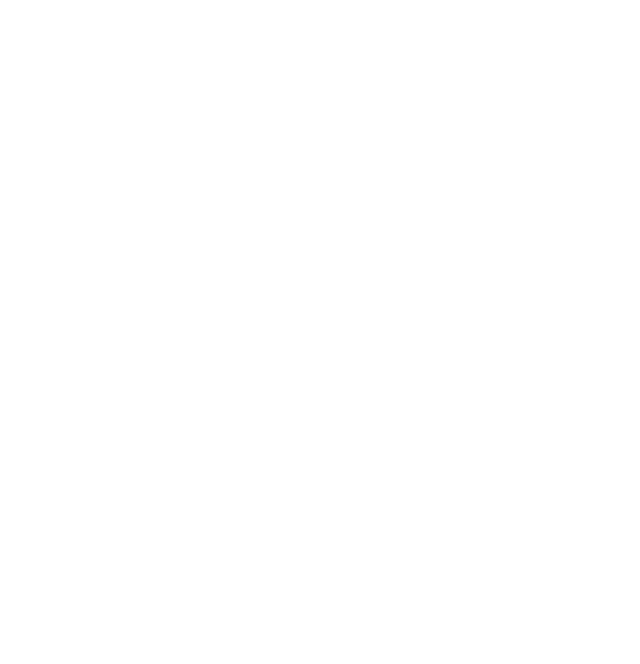
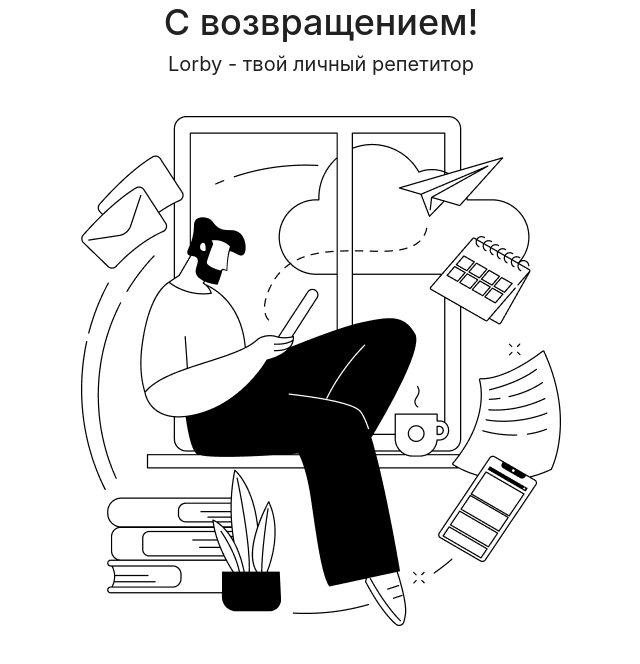
Before and after one commit to Venera00/neobis-front-auth, a React (Create React App) app: page /loggedin in a window 1280 px wide. Before the commit this address had no page. Shown: the top 664 px of the page, without its empty margins (319-959 px from the left). Built offline with nearby package versions, Linux system fonts and the light colour scheme.

Commit message:
Add logged in page

```diff
--- a/src/App.js
+++ b/src/App.js
@@ -1,6 +1,7 @@
 import React from "react";
 import { BrowserRouter, Routes, Route } from "react-router-dom";
 import LoginPage from "../src/pages/LoginPage/LoginPage";
+import LoggedInPage from "../src/pages/LoggedIn/LoggedInPage";
 
 import "./App.css";
 
@@ -10,6 +11,7 @@
       <BrowserRouter>
         <Routes>
           <Route path="/" element={<LoginPage />} />
+          <Route path="/loggedin" element={<LoggedInPage />} />
         </Routes>
       </BrowserRouter>
     </div>
--- /dev/null
+++ b/src/pages/LoggedIn/LoggedInPage.css
@@ -0,0 +1,18 @@
+.loggedin-conatiner {
+  display: flex;
+  flex-direction: column;
+  justify-content: center;
+  align-items: center;
+  gap: 0.5rem;
+}
+
+.loggedin-title {
+  font-size: 2.25rem;
+  font-weight: 500;
+}
+
+.loggedin-subtitle {
+  font-size: 1.25rem;
+  font-weight: 400;
+  margin-bottom: 2rem;
+}
--- /dev/null
+++ b/src/pages/LoggedIn/LoggedInPage.js
@@ -0,0 +1,16 @@
+import React from "react";
+
+import mainImg from "../../assets/mainImg.jpg";
+import "./LoggedInPage.css";
+
+const LoggedInPage = () => {
+  return (
+    <div className="loggedin-conatiner">
+      <h2 className="loggedin-title">С возвращением!</h2>
+      <p className="loggedin-subtitle">Lorby - твой личный репетитор</p>
+      <img src={mainImg} />
+    </div>
+  );
+};
+
+export default LoggedInPage;
```
